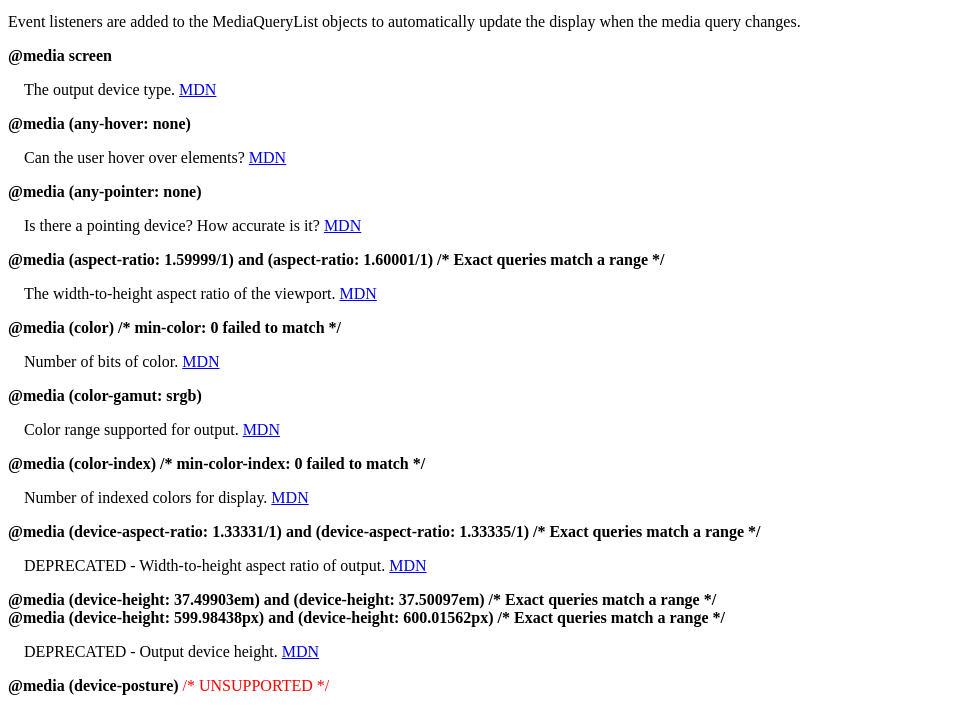
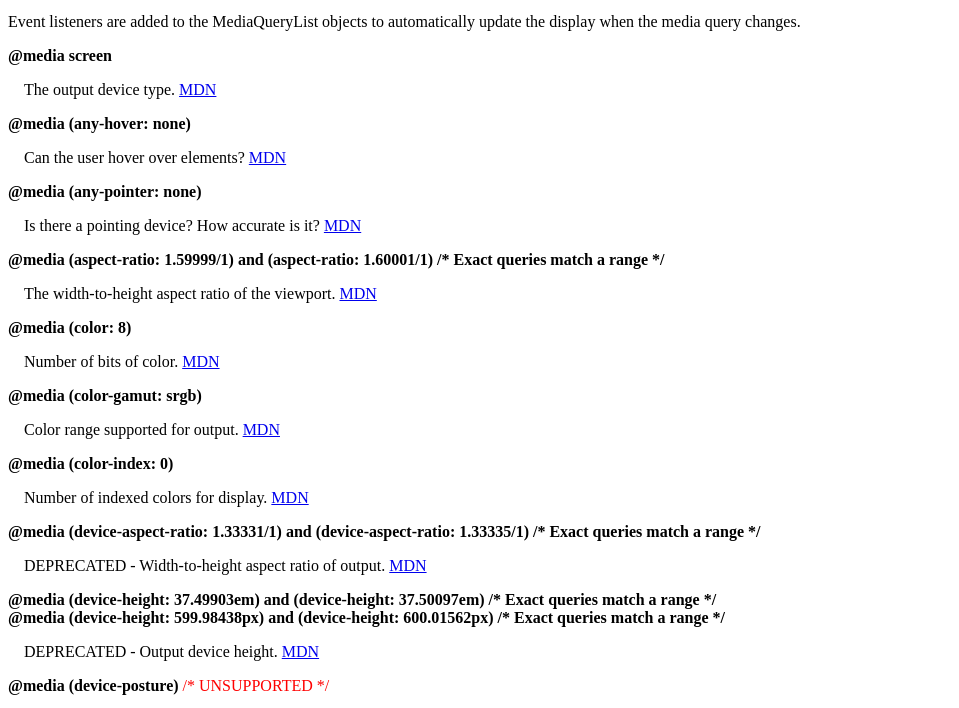
Before and after one commit to fidian/active-media-queries, a website: page index.html in a window 1280 px wide. Shown: the part 87-795 px from the top of the page, without its empty margins (0-959 px from the left). Drawn offline with Linux system fonts and the light colour scheme.

Commit message:
Fixing min-X searching for integers

```diff
--- a/index.html
+++ b/index.html
@@ -484,6 +484,7 @@ Fudgel.component('range-finder', {
         </span>`
 }, class {
     constructor() {
+        this.decimalsNum = 0;
         this.min = 0;
         this.max = 0;
         this.removeListeners = [];
@@ -498,6 +499,7 @@ Fudgel.component('range-finder', {
             return;
         }
 
+        this.decimalsNum = +this.decimals;
         this.invalid = false;
 
         if (!this.match('min-', 0)) {
@@ -517,8 +519,7 @@ Fudgel.component('range-finder', {
         // Scan and find the edge for maximum using a base-10 search.
         let min = 0;
         let max = 1;
-        const decimals = +this.decimals;
-        const minSize = Math.pow(10, -decimals);
+        const minSize = Math.pow(10, -this.decimalsNum);
 
         // Grow while it does not match
         while (
@@ -574,7 +575,7 @@ Fudgel.component('range-finder', {
 
     match(type, value) {
         const query = this.matchQuery(type, value);
-        // console.log(query, window.matchMedia(query).matches);
+        //console.log(query, window.matchMedia(query).matches);
         return window.matchMedia(query).matches;
     }
 
@@ -583,7 +584,11 @@ Fudgel.component('range-finder', {
     }
 
     toFixed(value) {
-        return value.toFixed(this.decimals).replace(/\.?0+$/, '');
+        if (this.decimalsNum) {
+            return value.toFixed(this.decimalsNum).replace(/\.?0+$/, '');
+        }
+
+        return `${value}`;
     }
 });
 
```
Also changed, not shown: range-finder.js (+9 -4 lines).
